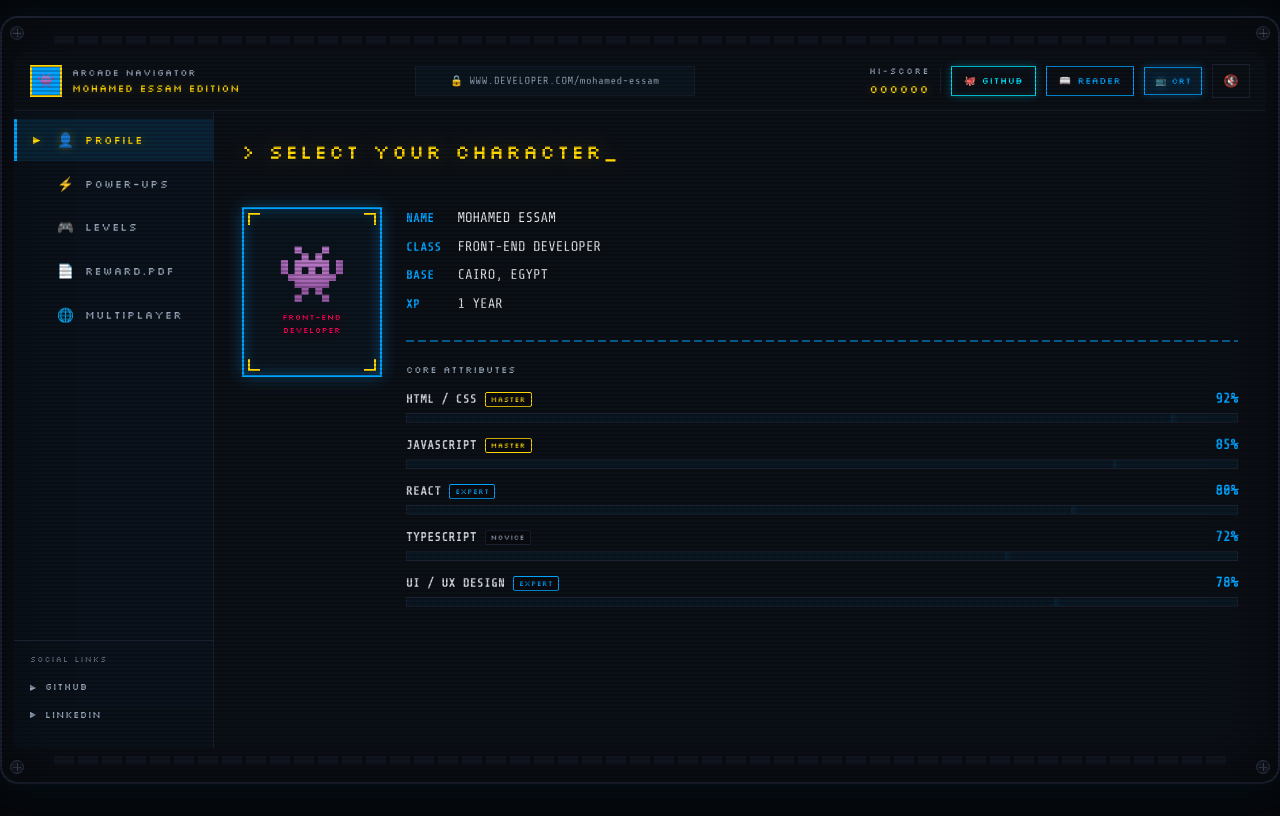
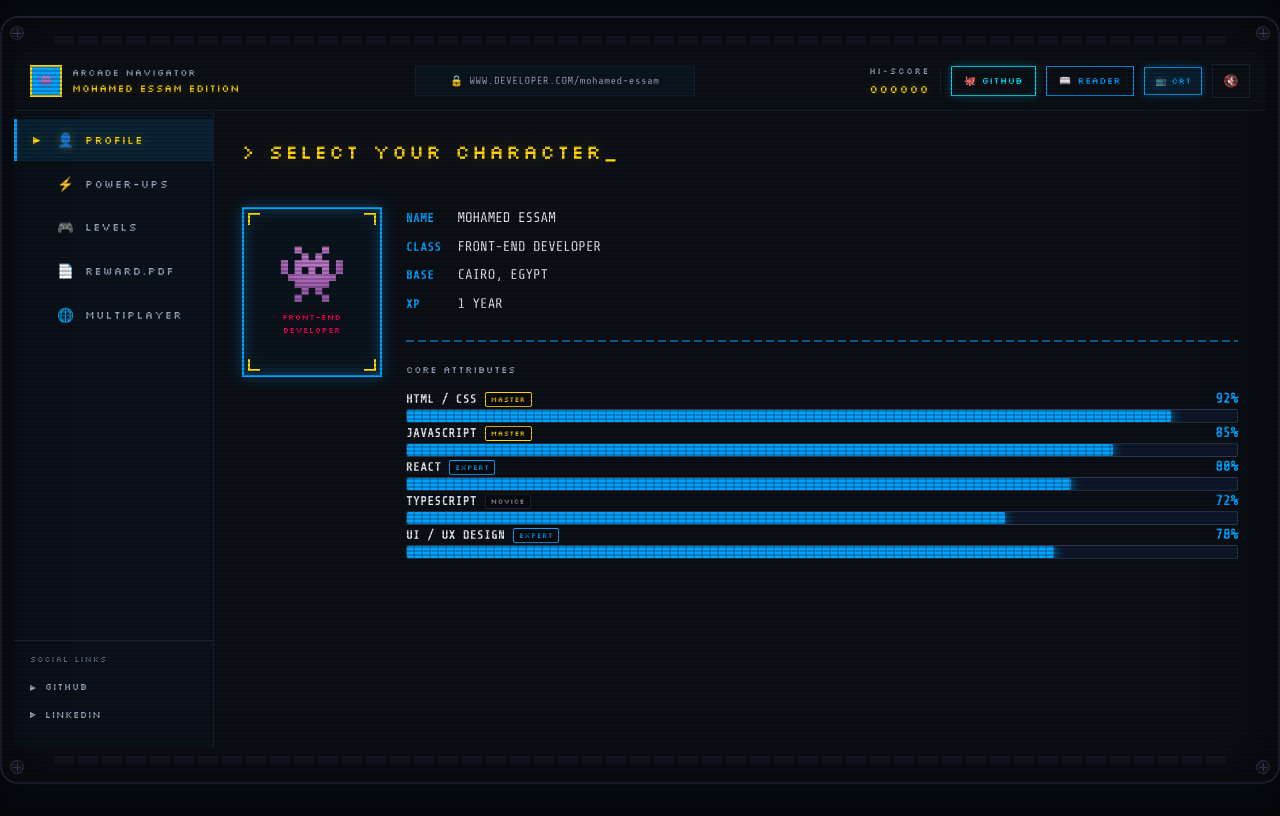
Before and after one commit to mohamedll6okgfl/MY-PORTOFOLIO, a React (Vite) app: page / in a window 1280 px wide. Built offline with nearby package versions, Linux system fonts and the light colour scheme.

Commit message:
bar colors

```diff
--- a/src/components/shared/StatBar.tsx
+++ b/src/components/shared/StatBar.tsx
@@ -8,8 +8,9 @@ interface StatBarProps {
 }
 
 /**
- * StatBar — Reusable fill bar with arcade "health/mana bar" aesthetic.
- * Animates fill smoothly from 0% to target value over 1.2 seconds (ease-out).
+ * StatBar — Reusable fill bar with high-contrast Retro Arcade styling.
+ * Track: bg-slate-900 border border-slate-700/80 shadow-inner
+ * Fill: Vibrant neon color with glowing box-shadow and pixel segment accents.
  * Displays retro pixel skill level badges (NOVICE, EXPERT, MASTER).
  */
 export default function StatBar({ label, value, color, delay = 0 }: StatBarProps) {
@@ -27,7 +28,6 @@ export default function StatBar({ label, value, color, delay = 0 }: StatBarProps
   }, [value, delay]);
 
   const barColor = color || 'var(--blue)';
-  const glowColor = color === 'var(--magenta)' ? 'var(--magenta-glow)' : 'var(--blue-glow)';
 
   // Retro skill tier badge classification
   const getBadge = (val: number) => {
@@ -39,16 +39,11 @@ export default function StatBar({ label, value, color, delay = 0 }: StatBarProps
   const badge = getBadge(value);
 
   return (
-    <div ref={ref} style={{ marginBottom: 12 }}>
+    <div ref={ref} className="mb-3.5 w-full">
       {/* Label + Badge + value row */}
-      <div style={{
-        display: 'flex',
-        justifyContent: 'space-between',
-        alignItems: 'center',
-        marginBottom: 4,
-      }}>
-        <div style={{ display: 'flex', alignItems: 'center', gap: 8 }}>
-          <span className="font-body text-xs font-semibold text-gray-300 tracking-wider">
+      <div className="flex justify-between items-center mb-1.5">
+        <div className="flex items-center gap-2">
+          <span className="font-body text-xs font-semibold text-gray-200 tracking-wider">
             {label}
           </span>
           <span
@@ -59,7 +54,7 @@ export default function StatBar({ label, value, color, delay = 0 }: StatBarProps
               border: `1px solid ${badge.border}`,
               padding: '1px 5px',
               letterSpacing: '0.08em',
-              background: 'rgba(0,0,0,0.3)',
+              background: 'rgba(0,0,0,0.4)',
               borderRadius: 2,
             }}
           >
@@ -74,29 +69,24 @@ export default function StatBar({ label, value, color, delay = 0 }: StatBarProps
         </span>
       </div>
 
-      {/* Bar track */}
-      <div style={{
-        height: 10,
-        background: 'rgba(0,163,255,0.06)',
-        border: '1px solid var(--bezel-border)',
-        overflow: 'hidden',
-        position: 'relative',
-      }}>
-        {/* Bar fill */}
-        <div style={{
-          height: '100%',
-          width: `${width}%`,
-          background: `linear-gradient(90deg, ${barColor}, ${barColor}dd)`,
-          boxShadow: `0 0 8px ${glowColor}`,
-          transition: `width 1.2s cubic-bezier(0, 0, 0.2, 1)`,
-          position: 'relative',
-        }}>
-          {/* Pixel segments inside fill bar */}
-          <div style={{
-            position: 'absolute',
-            inset: 0,
-            background: 'repeating-linear-gradient(to right, transparent 0px, transparent 6px, rgba(0,0,0,0.15) 6px, rgba(0,0,0,0.15) 8px)',
-          }} />
+      {/* CONTAINER (Track) */}
+      <div className="w-full h-3.5 bg-slate-900 border border-slate-700/80 rounded-sm overflow-hidden p-[1px] relative shadow-inner">
+        {/* FILLED PROGRESS BAR */}
+        <div
+          className="h-full rounded-sm relative transition-all duration-1000 ease-out"
+          style={{
+            width: `${width}%`,
+            backgroundColor: barColor,
+            boxShadow: `0 0 12px ${barColor}`,
+          }}
+        >
+          {/* Pixel segments overlay inside fill bar */}
+          <div
+            className="absolute inset-0"
+            style={{
+              background: 'repeating-linear-gradient(to right, transparent 0px, transparent 6px, rgba(0,0,0,0.2) 6px, rgba(0,0,0,0.2) 8px)',
+            }}
+          />
         </div>
       </div>
     </div>
```
